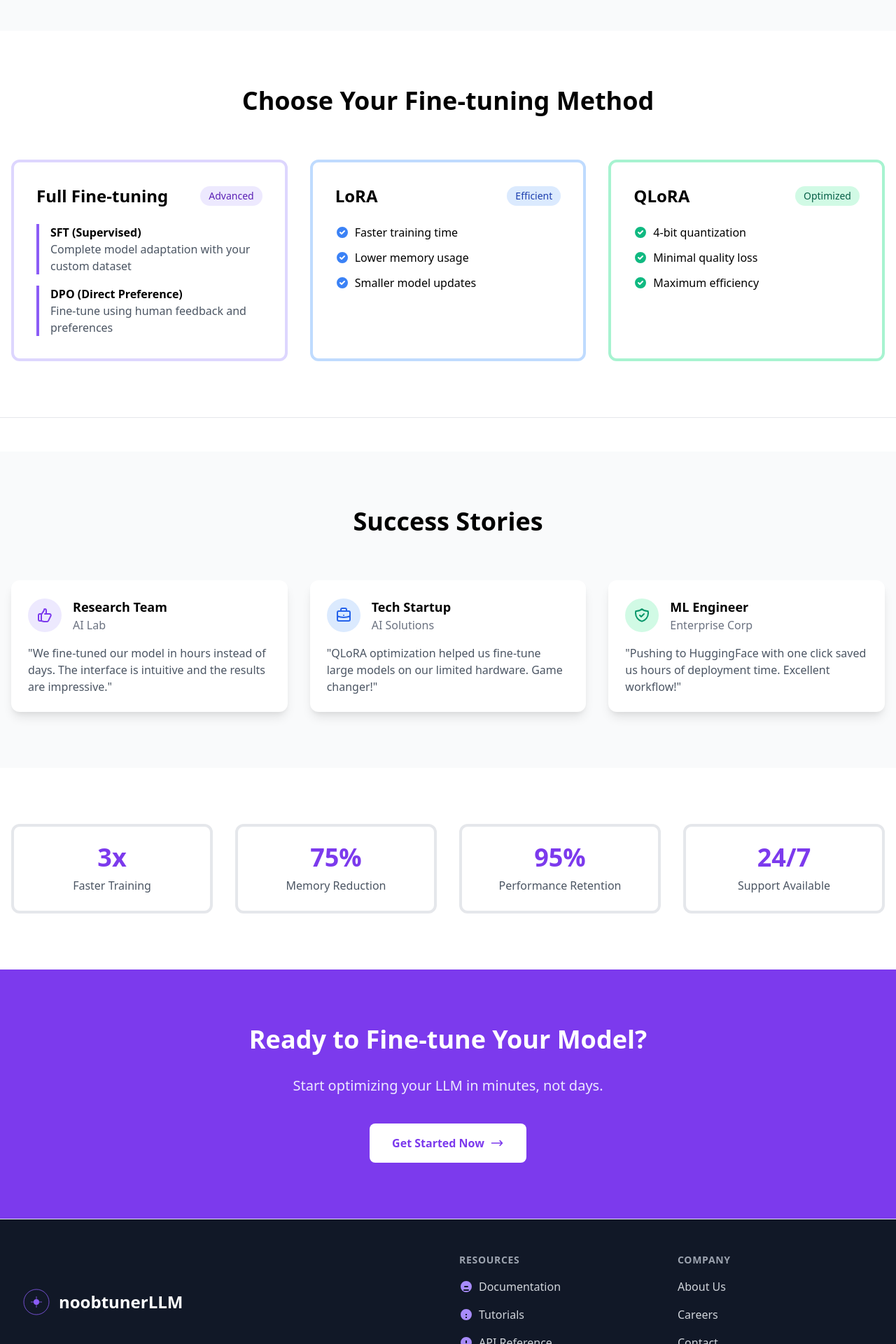
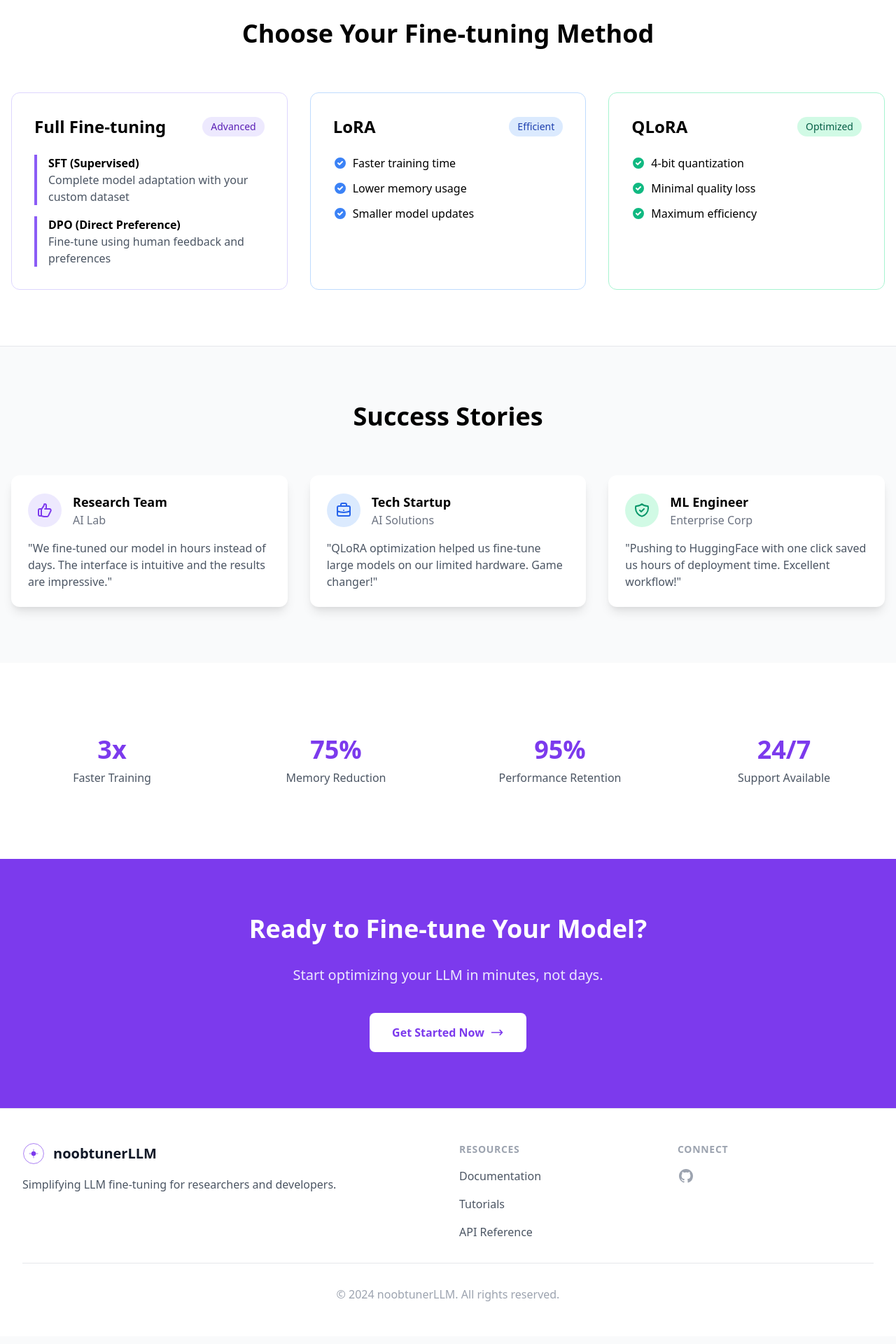
Before and after one commit to noobtunerLLM/noobtunerLLM, a FastAPI app: page / in a window 1280 px wide. Shown: the part 1200-3120 px from the top of the page at 70% size. Run offline with FastAPI, Linux system fonts and the light colour scheme.

Commit message:
Revert "Modified Static and Templates folder"
This reverts commit 449f69834158e022e92ec3a4f18fe48e5968a3f6.

```diff
--- a/static/css/styles.css
+++ b/static/css/styles.css
@@ -1,4 +1,3 @@
-/* Existing styles */
 .gradient-bg {
     background: linear-gradient(120deg, #667eea 0%, #764ba2 100%);
 }
@@ -20,38 +19,3 @@
 .step-card:hover img {
     transform: scale(1.1);
 }
-
-/* New Footer Styles */
-footer {
-    background-color: #ffffff;
-    padding: 3rem 0;
-    border-top: 1px solid #e2e8f0;
-}
-
-footer h3 {
-    font-size: 0.875rem;
-    text-transform: uppercase;
-    letter-spacing: 0.05em;
-    color: #6b7280;
-}
-
-footer a {
-    color: #4a5568;
-    transition: color 0.2s ease;
-}
-
-footer a:hover {
-    color: #6b46c1; /* Match your theme's purple color */
-}
-
-footer .border-t {
-    margin-top: 2rem;
-}
-
-footer .text-gray-500 {
-    color: #6b7280;
-}
-
-footer .text-gray-400 {
-    color: #9ca3af;
-}
--- a/templates/base.html
+++ b/templates/base.html
@@ -34,6 +34,15 @@
         {% block content %}{% endblock %}
     </main>
 
+    <!-- Footer -->
+    <footer class="bg-white mt-12">
+        <div class="max-w-7xl mx-auto py-12 px-4">
+            <div class="text-center text-gray-500">
+                <p>&copy; 2024 noobtunerLLM. All rights reserved.</p>
+            </div>
+        </div>
+    </footer>
+
     <script src="{{ url_for('static', path='/js/main.js') }}"></script>
     {% block extra_js %}{% endblock %}
 </body>
--- a/templates/index.html
+++ b/templates/index.html
@@ -25,8 +25,6 @@
         backdrop-filter: blur(8px);
         background: rgba(255, 255, 255, 0.95);
         transition: all 0.3s ease;
-        border-width: 4px; /* Increase the border width from the default 1px */
-        border-style: solid; /* Ensure the border is set to solid */
     }
 
     .feature-card:hover {
@@ -131,31 +94,30 @@
 
         function createNodes() {
             nodes = [];
-            for(let i = 0; i < 75; i++) { // Increase the number of nodes
+            for(let i = 0; i < 50; i++) {
                 nodes.push({
                     x: Math.random() * canvas.width,
                     y: Math.random() * canvas.height,
-                    vx: (Math.random() - 0.5) * 3, // Increase the velocity range
-                    vy: (Math.random() - 0.5) * 3
+                    vx: (Math.random() - 0.5) * 2,
+                    vy: (Math.random() - 0.5) * 2
                 });
             }
         }
 
         function animate() {
             ctx.clearRect(0, 0, canvas.width, canvas.height);
-            ctx.strokeStyle = 'rgba(255, 255, 255, 0.4)'; // Increase the line opacity
-            ctx.lineWidth = 2; // Increase the line width
-            ctx.fillStyle = 'rgba(255, 255, 255, 0.7)'; // Increase the node opacity
+            ctx.strokeStyle = 'rgba(255, 255, 255, 0.2)';
+            ctx.fillStyle = 'rgba(255, 255, 255, 0.5)';
 
             nodes.forEach(node => {
                 node.x += node.vx;
                 node.y += node.vy;
 
-                if(node.x < 0 || node.x > canvas.width) node.vx *= -1.1; // Increase the bounce effect
-                if(node.y < 0 || node.y > canvas.height) node.vy *= -1.1;
+                if(node.x < 0 || node.x > canvas.width) node.vx *= -1;
+                if(node.y < 0 || node.y > canvas.height) node.vy *= -1;
 
                 ctx.beginPath();
-                ctx.arc(node.x, node.y, 4, 0, Math.PI * 2); // Increase the node size
+                ctx.arc(node.x, node.y, 3, 0, Math.PI * 2);
                 ctx.fill();
             });
 
@@ -194,9 +156,7 @@
 <!-- Hero Section -->
 <div class="gradient-bg">
     <div class="max-w-7xl mx-auto py-20 px-4 sm:px-6 lg:px-8 relative z-10">
-        <img src="{{ url_for('static', path='/images/logo-svg.svg') }}"
-             alt="noobtunerLLM Logo"
-             class="mx-auto h-24 mb-8 hero-logo">
+        <img src="{{ url_for('static', path='/images/logo.svg') }}" alt="noobtunerLLM Logo" class="mx-auto h-24 mb-8">
 
         <div class="text-center">
             <h1 class="text-5xl font-extrabold text-white sm:text-6xl md:text-7xl mb-8 pulse">
@@ -211,13 +171,6 @@
                     Start Fine-tuning Now
                 </a>
             </div>
-                        <!-- Downward blinking arrow -->
-                        <div class="mt-8 text-center">
-                            <svg class="down-arrow animate-bounce mx-auto w-10 h-10 text-white" fill="none" stroke="currentColor" viewBox="0 0 24 24">
-                                <path stroke-linecap="round" stroke-linejoin="round" stroke-width="2" d="M12 4v16m0 0l-4-4m4 4l4-4"/>
-                            </svg>
-                        </div>
-
         </div>
     </div>
 </div>
@@ -231,10 +184,9 @@
             <!-- Step 1 -->
             <div class="step-card">
                 <div class="step-number">1</div>
-                <h3 class="text-xl font-semibold mb-4">Dataset Selection</h3>
-                <p class="text-gray-600">Please provide the name of your preferred dataset from Hugging Face. </p>
-
-                <img src="{{ url_for('static', path='/images/upload-svg.svg') }}" alt="Upload" class="mt-4 w-24 mx-auto floating-animation">
+                <h3 class="text-xl font-semibold mb-4">Upload Your Data</h3>
+                <p class="text-gray-600">Drop your training data in JSON or CSV format. We handle the preprocessing.</p>
+                <img src="{{ url_for('static', path='/images/upload.svg') }}" alt="Upload" class="mt-4 w-24 mx-auto floating-animation">
             </div>
 
             <!-- Step 2 -->
@@ -242,7 +194,7 @@
                 <div class="step-number">2</div>
                 <h3 class="text-xl font-semibold mb-4">Configure Model</h3>
                 <p class="text-gray-600">Choose your base model and fine-tuning method. Set parameters or use our optimized defaults.</p>
-                <img src="{{ url_for('static', path='/images/settings-svg.svg') }}" alt="Configure" class="mt-4 w-24 mx-auto floating-animation">
+                <img src="{{ url_for('static', path='/images/settings.svg') }}" alt="Configure" class="mt-4 w-24 mx-auto floating-animation">
             </div>
 
             <!-- Step 3 -->
@@ -250,7 +202,7 @@
                 <div class="step-number">3</div>
                 <h3 class="text-xl font-semibold mb-4">Deploy</h3>
                 <p class="text-gray-600">Download your model or push directly to Hugging Face with one click.</p>
-                <img src="{{ url_for('static', path='/images/deploy-svg.svg') }}" alt="Deploy" class="mt-4 w-24 mx-auto floating-animation">
+                <img src="{{ url_for('static', path='/images/deploy.svg') }}" alt="Deploy" class="mt-4 w-24 mx-auto floating-animation">
             </div>
         </div>
     </div>
@@ -436,43 +388,32 @@
 </div>
 
 <!-- Footer -->
-<footer class="bg-gray-900 text-white py-12">
-    <div class="max-w-7xl mx-auto px-4 sm:px-6 lg:px-8">
+<footer class="bg-white border-t border-gray-200">
+    <div class="max-w-7xl mx-auto py-12 px-4 sm:px-6 lg:px-8">
         <div class="grid grid-cols-1 md:grid-cols-4 gap-8">
-            <!-- Logo and Tagline -->
-            <div class="col-span-2 flex items-center space-x-3">
-                <svg class="h-10 w-10 text-purple-500" viewBox="0 0 100 100" fill="none">
-                    <circle cx="50" cy="50" r="45" stroke="currentColor" stroke-width="2"/>
-                    <path d="M30 50 L70 50" stroke="currentColor" stroke-width="2"/>
-                    <path d="M50 30 L50 70" stroke="currentColor" stroke-width="2"/>
-                    <circle cx="50" cy="50" r="10" fill="currentColor"/>
-                </svg>
-                <span class="text-2xl font-bold text-white">noobtunerLLM</span>
+            <!-- Logo and Description -->
+            <div class="col-span-2">
+                <div class="flex items-center">
+                    <svg class="h-8 w-8 text-purple-600" viewBox="0 0 100 100" fill="none">
+                        <circle cx="50" cy="50" r="45" stroke="currentColor" stroke-width="2"/>
+                        <path d="M30 50 L70 50" stroke="currentColor" stroke-width="2"/>
+                        <path d="M50 30 L50 70" stroke="currentColor" stroke-width="2"/>
+                        <circle cx="50" cy="50" r="10" fill="currentColor"/>
+                    </svg>
+                    <span class="ml-3 text-xl font-bold text-gray-900">noobtunerLLM</span>
+                </div>
+                <p class="mt-4 text-gray-600">
+                    Simplifying LLM fine-tuning for researchers and developers.
+                </p>
             </div>
 
-            <!-- Resources Section -->
+            <!-- Quick Links -->
             <div>
                 <h3 class="text-sm font-semibold text-gray-400 tracking-wider uppercase">Resources</h3>
                 <ul class="mt-4 space-y-4">
-                    <li><a href="#" class="flex items-center text-gray-300 hover:text-purple-400 transition duration-300">
-                        <svg class="h-5 w-5 mr-2 text-purple-400" fill="currentColor" viewBox="0 0 20 20"><path d="M10 2a8 8 0 100 16 8 8 0 000-16zM8 9h4a1 1 0 110 2H8a1 1 0 110-2zm-1 5h6a1 1 0 010 2H7a1 1 0 010-2z"/></svg>
-                        Documentation</a></li>
-                    <li><a href="#" class="flex items-center text-gray-300 hover:text-purple-400 transition duration-300">
-                        <svg class="h-5 w-5 mr-2 text-purple-400" fill="currentColor" viewBox="0 0 20 20"><path d="M10 2a8 8 0 100 16 8 8 0 000-16zM9 9h2v2H9V9zm0 4h2v2H9v-2z"/></svg>
-                        Tutorials</a></li>
-                    <li><a href="#" class="flex items-center text-gray-300 hover:text-purple-400 transition duration-300">
-                        <svg class="h-5 w-5 mr-2 text-purple-400" fill="currentColor" viewBox="0 0 20 20"><path d="M10 2a8 8 0 100 16 8 8 0 000-16zM9 7h2v4H9V7zm0 6h2v2H9v-2z"/></svg>
-                        API Reference</a></li>
-                </ul>
-            </div>
-
-            <!-- Company Section -->
-            <div>
-                <h3 class="text-sm font-semibold text-gray-400 tracking-wider uppercase">Company</h3>
-                <ul class="mt-4 space-y-4">
-                    <li><a href="#" class="text-gray-300 hover:text-purple-400 transition duration-300">About Us</a></li>
-                    <li><a href="#" class="text-gray-300 hover:text-purple-400 transition duration-300">Careers</a></li>
-                    <li><a href="#" class="text-gray-300 hover:text-purple-400 transition duration-300">Contact</a></li>
+                    <li><a href="#" class="text-gray-600 hover:text-purple-600">Documentation</a></li>
+                    <li><a href="#" class="text-gray-600 hover:text-purple-600">Tutorials</a></li>
+                    <li><a href="#" class="text-gray-600 hover:text-purple-600">API Reference</a></li>
                 </ul>
             </div>
 
@@ -480,7 +421,7 @@
             <div>
                 <h3 class="text-sm font-semibold text-gray-400 tracking-wider uppercase">Connect</h3>
                 <div class="mt-4 flex space-x-6">
-                    <a href="https://github.com/noobtunerLLM/noobtunerLLM" class="text-gray-400 hover:text-purple-400 transition duration-300">
+                    <a href="#" class="text-gray-400 hover:text-purple-600">
                         <span class="sr-only">GitHub</span>
                         <svg class="h-6 w-6" fill="currentColor" viewBox="0 0 24 24">
                             <path fill-rule="evenodd" d="M12 2C6.477 2 2 6.484 2 12.017c0 4.425 2.865 8.18 6.839 9.504.5.092.682-.217.682-.483 0-.237-.008-.868-.013-1.703-2.782.605-3.369-1.343-3.369-1.343-.454-1.158-1.11-1.466-1.11-1.466-.908-.62.069-.608.069-.608 1.003.07 1.531 1.032 1.531 1.032.892 1.53 2.341 1.088 2.91.832.092-.647.35-1.088.636-1.338-2.22-.253-4.555-1.113-4.555-4.951 0-1.093.39-1.988 1.029-2.688-.103-.253-.446-1.272.098-2.65 0 0 .84-.27 2.75 1.026A9.564 9.564 0 0112 6.844c.85.004 1.705.115 2.504.337 1.909-1.296 2.747-1.027 2.747-1.027.546 1.379.202 2.398.1 2.651.64.7 1.028 1.595 1.028 2.688 0 3.848-2.339 4.695-4.566 4.943.359.309.678.92.678 1.855 0 1.338-.012 2.419-.012 2.747 0 .268.18.58.688.482A10.019 10.019 0 0022 12.017C22 6.484 17.522 2 12 2z"/>
@@ -489,11 +430,11 @@
                 </div>
             </div>
         </div>
-        <div class="mt-8 border-t border-gray-700 pt-8 text-center">
-            <p class="text-gray-500 text-sm">© 2024 noobtunerLLM. All rights reserved.</p>
+
+        <!-- Copyright -->
+        <div class="mt-8 border-t border-gray-200 pt-8 text-center">
+            <p class="text-gray-400">&copy; 2024 noobtunerLLM. All rights reserved.</p>
         </div>
     </div>
 </footer>
-
-
 {% endblock %}
```
Also changed, not shown: other parts of templates/index.html (+1 -36 lines), static/images/deploy-svg.svg, static/images/settings-svg.svg, static/images/upload-svg.svg.
